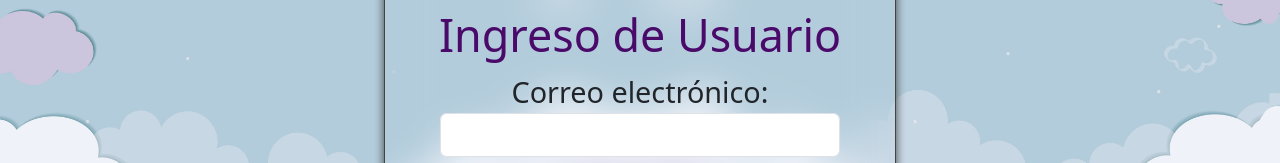
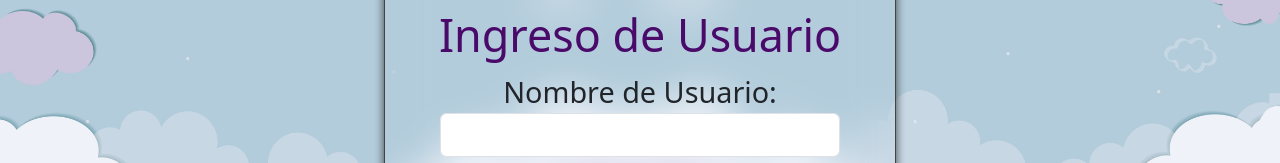
Before and after one commit to poppinsweb/poppins-firebase-frontend, a React (Vite) app: page /login in a window 1280 px wide. Shown: the part 432-595 px from the top of the page. Built offline with nearby package versions, Linux system fonts and the light colour scheme; no server answers.

Commit message:
se puede registrar y loguear con un nombre de usuario

```diff
--- a/src/pages/auth/LoginPage.jsx
+++ b/src/pages/auth/LoginPage.jsx
@@ -31,9 +31,9 @@ const LoginPage = () => {
         <h2 className="title-login">Ingreso de Usuario</h2>
         <form onSubmit={handleLogin}>
           <div>
-            <label>Correo electrónico:</label>
+            <label>Nombre de Usuario:</label>
             <input
-              type="email"
+              type="text"
               className="form-control"
               value={email}
               onChange={(e) => setEmail(e.target.value)}
--- a/src/pages/auth/Register.jsx
+++ b/src/pages/auth/Register.jsx
@@ -43,7 +43,7 @@ const Register = () => {
             <label>Nombre de Usuario:</label>
             <input
               className="form-control"
-              type="email"
+              type="text"
               value={email}
               onChange={(e) => setEmail(e.target.value)}
               required
```
